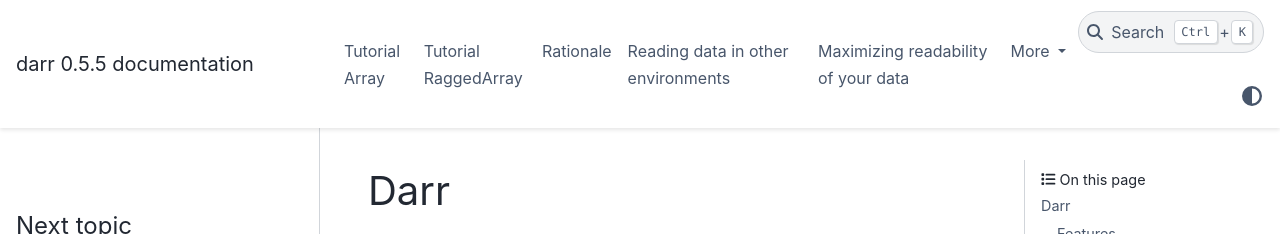
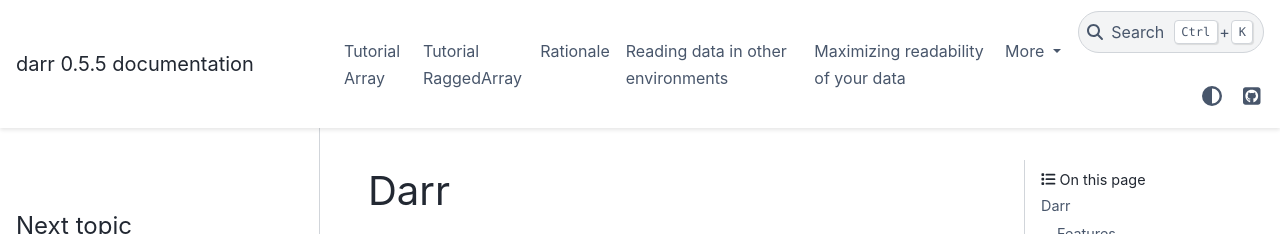
Before and after one commit to gbeckers/Darr, a Sphinx documentation site: the page built from docs/index.rst, in a window 1280 px wide. Shown: the top 234 px of the page. Built offline with Sphinx 7.4.7 and the PyData theme 0.15.4, drawn with Linux system fonts in a browser that asks for light colours; grey boxes are pictures that could not be loaded.

```diff
--- a/docs/conf.py
+++ b/docs/conf.py
@@ -35,6 +35,9 @@ extensions = ['sphinx.ext.autodoc',
               'sphinx.ext.coverage',
               'sphinx.ext.githubpages',
               'sphinx.ext.napoleon']
+
+
+issues_github_path = "gbeckers/Darr"
 
 # Add any paths that contain templates here, relative to this directory.
 templates_path = ['_templates']
@@ -93,8 +96,10 @@ html_theme = "pydata_sphinx_theme"
 # further.  For a list of options available for each theme, see the
 # documentation.
 #
-# html_theme_options = {}
-
+html_theme_options = {
+    "github_url": "https:/github.com/gbeckers/Darr",
+    "collapse_navigation": True,
+}
 # Add any paths that contain custom static files (such as style sheets) here,
 # relative to this directory. They are copied after the builtin static files,
 # so a file named "default.css" will overwrite the builtin "default.css".
```
